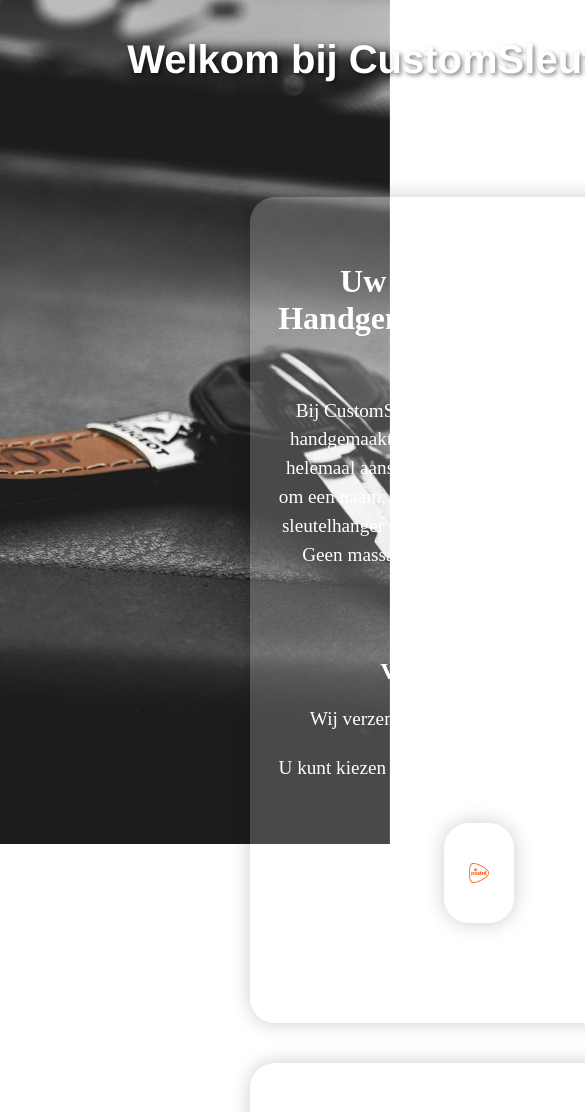
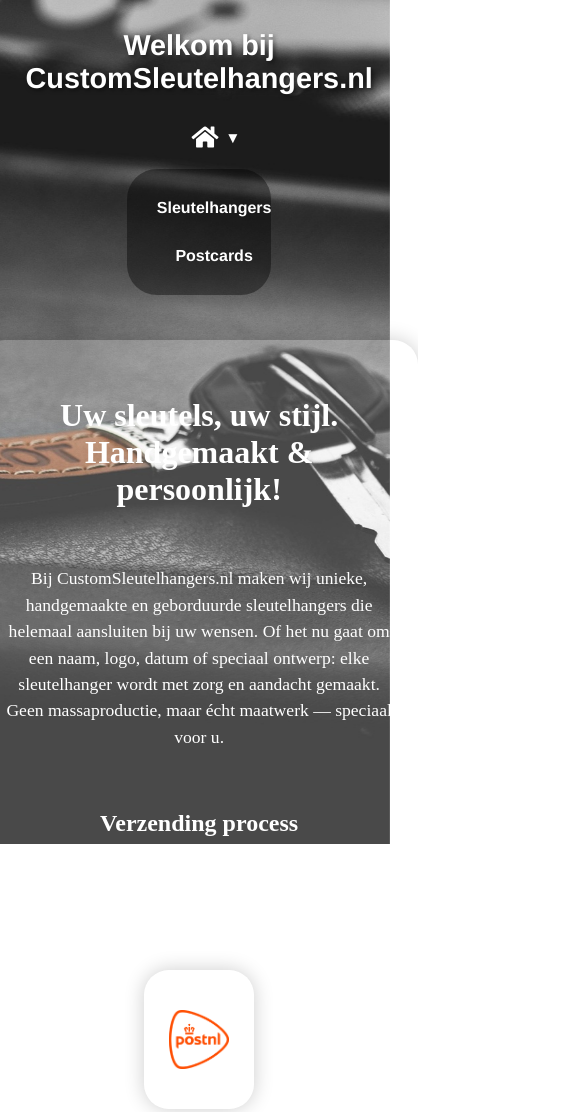
Before and after one commit to Henk045/CustomSleutelHangersWebsite2, a plain HTML site: page index2.html in a window 390 px wide. Shown: the top 1112 px of the page, 585 px wide, since content can reach past the window. Drawn offline with Linux system fonts and the light colour scheme.

Commit message:
Add files via upload

```diff
--- a/styleAllerNieuwste.css
+++ b/styleAllerNieuwste.css
@@ -378,3 +378,134 @@
     padding: 10px 20px;
 
 }
+
+@media (max-width: 1024px) {
+    .grid {
+        grid-template-columns: 180px 1fr 180px;
+        column-gap: 20px;
+    }
+
+    .page-leftbar,
+    .page-rightbar {
+        max-width: 180px;
+        padding: 20px 15px;
+    }
+
+    .page-main img {
+        max-width: 70%;
+    }
+}
+
+
+@media (max-width: 768px) {
+    .grid {
+        grid-template-columns: 1fr;
+        grid-template-areas:
+            "header"
+            "main"
+            "left"
+            "right"
+            "footer";
+        row-gap: 25px;
+    }
+
+    .page-leftbar,
+    .page-rightbar {
+        margin: 0 auto;
+        max-width: 90%;
+        width: 100%;
+        text-align: center;
+    }
+
+    .TopNav {
+        padding-left: 0;
+        gap: 10px;
+    }
+
+    .TopNav a {
+        font-size: 1rem;
+        padding: 10px 15px;
+    }
+
+    .mainContentText,
+    .mainContentText2,
+    .mainContentText3 {
+        padding: 30px 20px;
+    }
+
+    .mainContentText p,
+    .mainContentText2 p,
+    .mainContentText3 p {
+        font-size: 1.1rem;
+    }
+}
+
+
+@media (max-width: 480px) {
+    .page-header h1 {
+        font-size: 1.8rem;
+    }
+
+    .TopNav {
+        flex-direction: column;
+        align-items: center;
+    }
+
+    .TopNav a {
+        width: 100%;
+        text-align: center;
+        font-size: 1rem;
+    }
+
+    .dropdown-content {
+        position: static;
+        transform: none;
+        opacity: 1;
+        visibility: visible;
+        pointer-events: auto;
+        background: rgba(0, 0, 0, 0.4);
+        margin-top: 10px;
+    }
+
+    .dropdown:hover .dropdown-content {
+        transform: none;
+    }
+
+    .page-main img {
+        max-width: 90%;
+    }
+
+    .mainContentText img,
+    .mainContentText2 img,
+    .mainContentText3 img {
+        max-width: 15%;
+    }
+
+    .footer .social-media {
+        flex-direction: column;
+        gap: 10px;
+    }
+}
+
+
+@media (max-width: 360px) {
+    body {
+        font-size: 14px;
+    }
+
+    .TopNav a {
+        padding: 8px 10px;
+        font-size: 0.95rem;
+    }
+
+    .mainContentText h2,
+    .mainContentText2 h2,
+    .mainContentText3 h2 {
+        font-size: 1.5rem;
+    }
+
+    .producten-button {
+        width: 100%;
+        text-align: center;
+    }
+}
```
